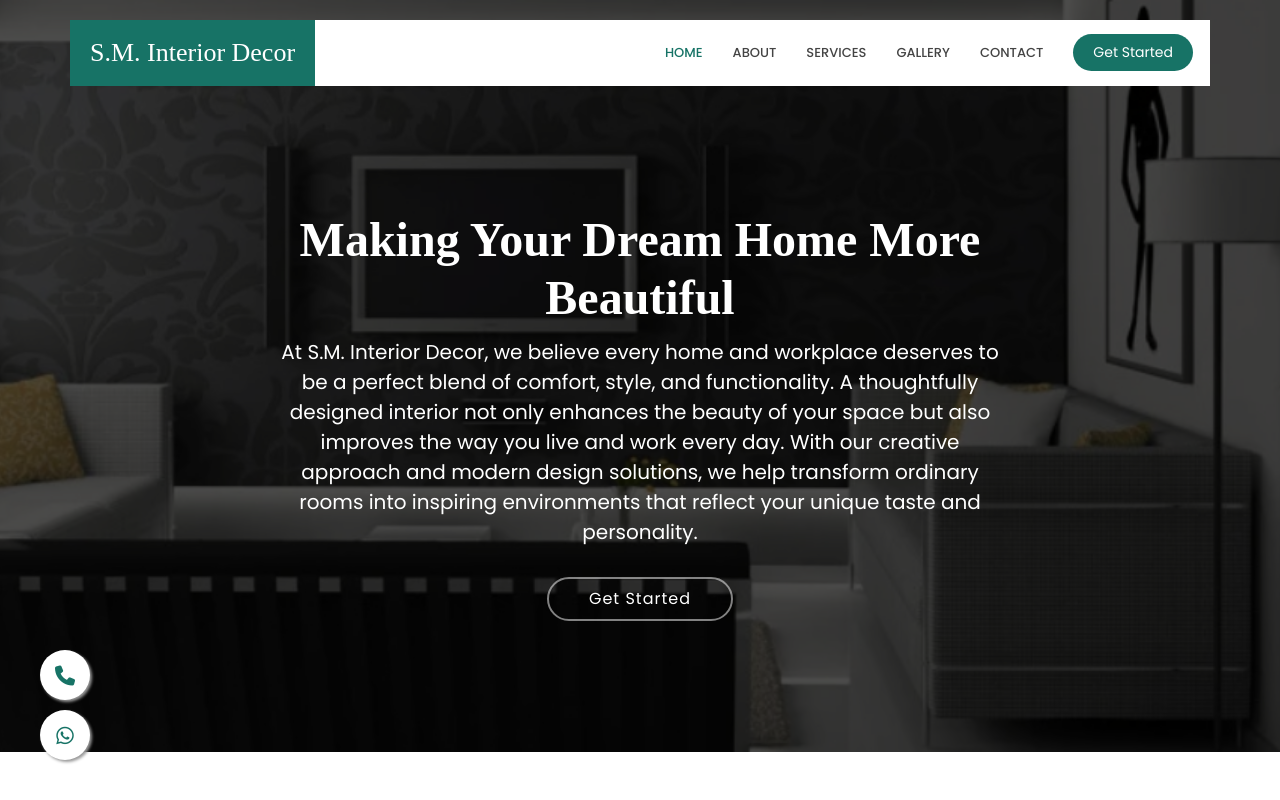
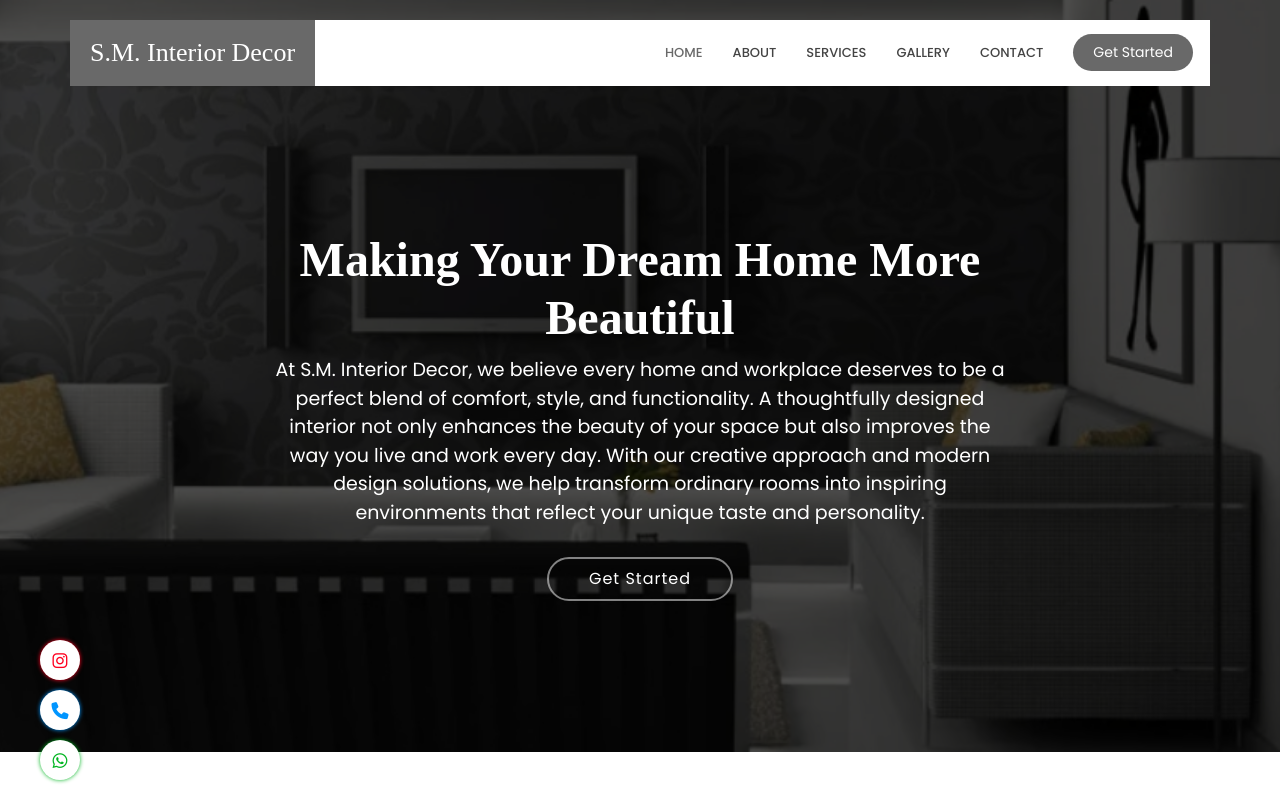
Before and after one commit to Saurav-prajapati/S.M.-Interior-Decor, a plain HTML site: page index.html in a window 1280 px wide. Shown: the top 800 px of the page. Drawn offline with Linux system fonts and the light colour scheme; a web font is replaced by a local one.

Commit message:
new changes

```diff
--- a/assets/css/main.css
+++ b/assets/css/main.css
@@ -22,7 +22,7 @@
   --background-color: #ffffff; /* Background color for the entire website, including individual sections */
   --default-color: #444444; /* Default color used for the majority of the text content across the entire website */
   --heading-color: #36343a; /* Color for headings, subheadings and title throughout the website */
-  --accent-color: #177366; /* Accent color that represents your brand on the website. It's used for buttons, links, and other elements that need to stand out */
+  --accent-color: #696969; /* Accent color that represents your brand on the website. It's used for buttons, links, and other elements that need to stand out */
   --surface-color: #ffffff; /* The surface color is used as a background of boxed elements within sections, such as cards, icon boxes, or other elements that require a visual separation from the global background. */
   --contrast-color: #ffffff; /* Contrast color for text, ensuring readability against backgrounds of accent, heading, or default colors. */
 }
@@ -30,11 +30,11 @@
 /* Nav Menu Colors - The following color variables are used specifically for the navigation menu. They are separate from the global colors to allow for more customization options */
 :root {
   --nav-color: #444444;  /* The default color of the main navmenu links */
-  --nav-hover-color: #177366; /* Applied to main navmenu links when they are hovered over or active */
+  --nav-hover-color: #696969; /* Applied to main navmenu links when they are hovered over or active */
   --nav-mobile-background-color: #ffffff; /* Used as the background color for mobile navigation menu */
   --nav-dropdown-background-color: #ffffff; /* Used as the background color for dropdown items that appear when hovering over primary navigation items */
   --nav-dropdown-color: #444444; /* Used for navigation links of the dropdown items in the navigation menu. */
-  --nav-dropdown-hover-color: #177366; /* Similar to --nav-hover-color, this color is applied to dropdown navigation links when they are hovered over. */
+  --nav-dropdown-hover-color: #696969; /* Similar to --nav-hover-color, this color is applied to dropdown navigation links when they are hovered over. */
 }
 
 /* Color Presets - These classes override global colors when applied to any section or element, providing reuse of the sam color scheme. */
@@ -53,7 +53,7 @@
 }
 
 .accent-background {
-  --background-color: #177366;
+  --background-color: #696969;
   --default-color: #ffffff;
   --heading-color: #ffffff;
   --accent-color: #ffffff;
@@ -880,7 +880,7 @@ section,
 
 .hero p {
   margin: 10px 0 0 0;
-  font-size: 20px;
+  font-size: 19px;
   color: var(--heading-color);
 }
 
@@ -1200,7 +1200,10 @@ section,
   font-size: 14px;
   margin-bottom: 0;
 }
-
+.services .service-item img {
+  border-radius: 10px;
+  margin-bottom: 10px;
+}
 @media (min-width: 1365px) {
   .services .service-item:hover {
     transform: translateY(-10px);
@@ -1686,35 +1689,49 @@ section,
 
 .float {
   position: fixed;
-  width: 50px;
-  height: 50px;
-  bottom: 40px;
+  width: 40px;
+  height: 40px;
+  bottom: 20px;
   left: 40px;
   background-color: #fff;
-  color: #177366;
+  color: #00b521;
   border-radius: 50px;
   text-align: center;
-  font-size: 20px;
-  box-shadow: 2px 2px 3px #999;
+  font-size: 17px;
+  box-shadow: 0px 0px 4px #00b521;
   z-index: 100;
 }
 .float-1 {
   position: fixed;
-  width: 50px;
-  height: 50px;
-  bottom: 100px;
+  width: 40px;
+  height: 40px;
+  bottom: 70px;
   left: 40px;
   background-color: #fff;
-  color: #177366;
+  color: #0095ff;
   border-radius: 50px;
   text-align: center;
-  font-size: 20px;
-  box-shadow: 2px 2px 3px #999;
+  font-size: 17px;
+  box-shadow: 0px 0px 4px #0095ff;
   z-index: 100;
 }
+.float-2 {
+  position: fixed;
+  width: 40px;
+  height: 40px;
+  bottom: 120px;
+  left: 40px;
+  background-color: #fff;
+  color: #ff001f;
+  border-radius: 50px;
+  text-align: center;
+  font-size: 17px;
+  box-shadow: 0px 0px 4px #ff001f;
+  z-index: 100;
+}
 
 .my-float {
-  margin-top: 16px;
+  margin-top: 12px;
 }
 
 
--- a/index.html
+++ b/index.html
@@ -30,19 +30,20 @@
 
   <script type="application/ld+json">
     {
-        "@context": "https://schema.org", "@type": "Organization",
+      "@context": "https://schema.org",
+      "@type": "Organization",
       "@type": "Organization"
       "name": "S.M. Interior Decor",
       "address": {
       "@type": "PostalAddress",
-        "streetAddress": "Shop No 107A Grow + Market ATS Happy Trails Gr. Noida",
+      "streetAddress": "Shop No - 118A, Second Floor, Grow Market, Ats Happy Trails, Sector 10, Greater Noida, Uttar Pradesh 201318",
       "addressLocality": "Uttar Pradesh",
       "addressRegion": "Uttar Pradesh",
-        "postalCode": "201301",
+      "postalCode": "201318",
       "addressCountry": "India"
     },
       "telephone":"+91 9643306820",
-        "email":"designerworlddecor@gmail.com"
+      "email":"info@sminteriordecor.shop"
     }
   </script>
 </head>
@@ -513,6 +514,9 @@
       <a href="tel:9643306820" class="float-1" target="_blank">
         <i class="fa fa-phone my-float"></i>
       </a>
+      <a href="https://instagram.com" class="float-2" target="_blank">
+        <i class="fa-brands fa-instagram my-float"></i>
+      </a>
     </div>
 
   </footer>
```
Also changed, not shown: 2 other files. Lines whose indentation alone changed are shown as unchanged.
